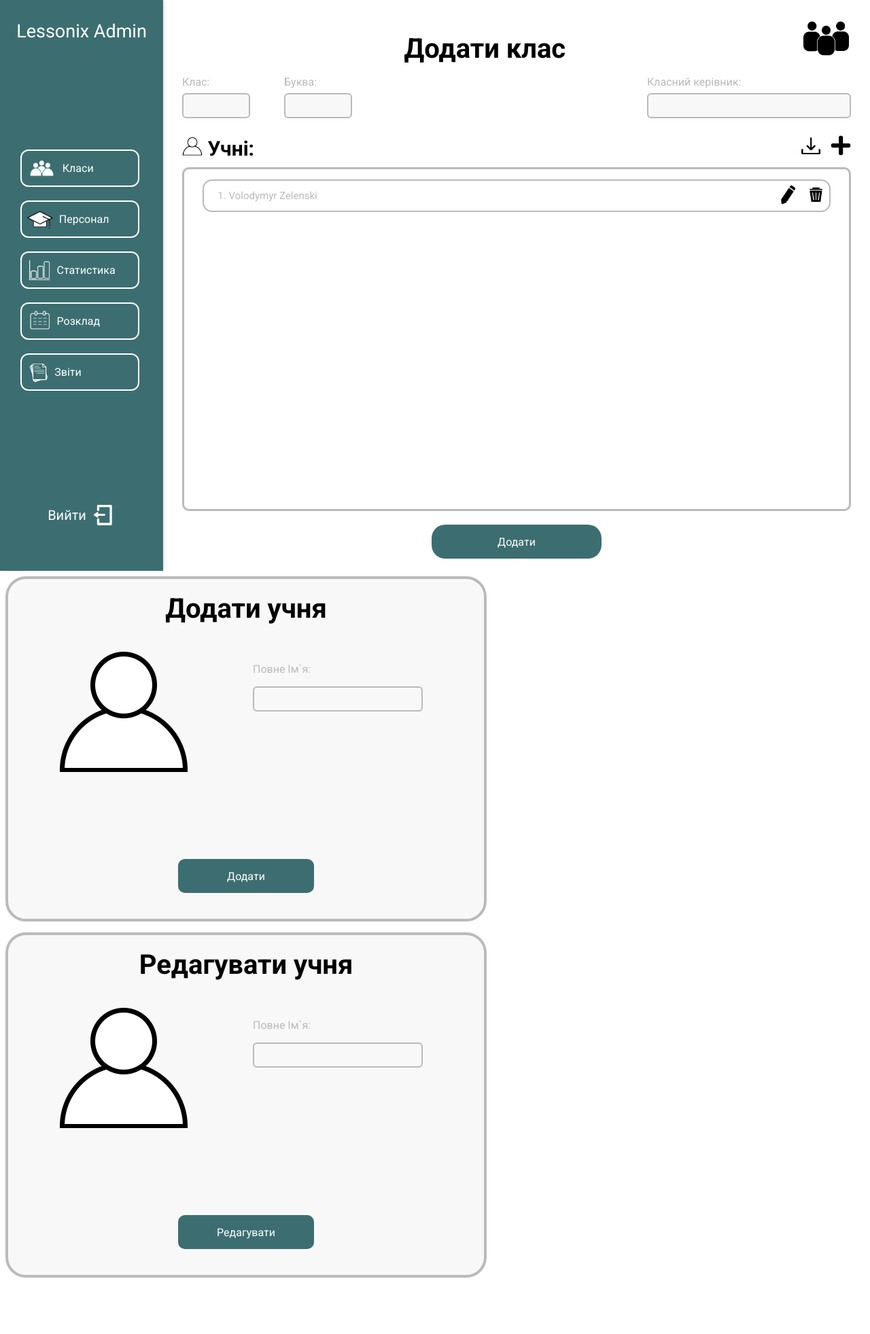
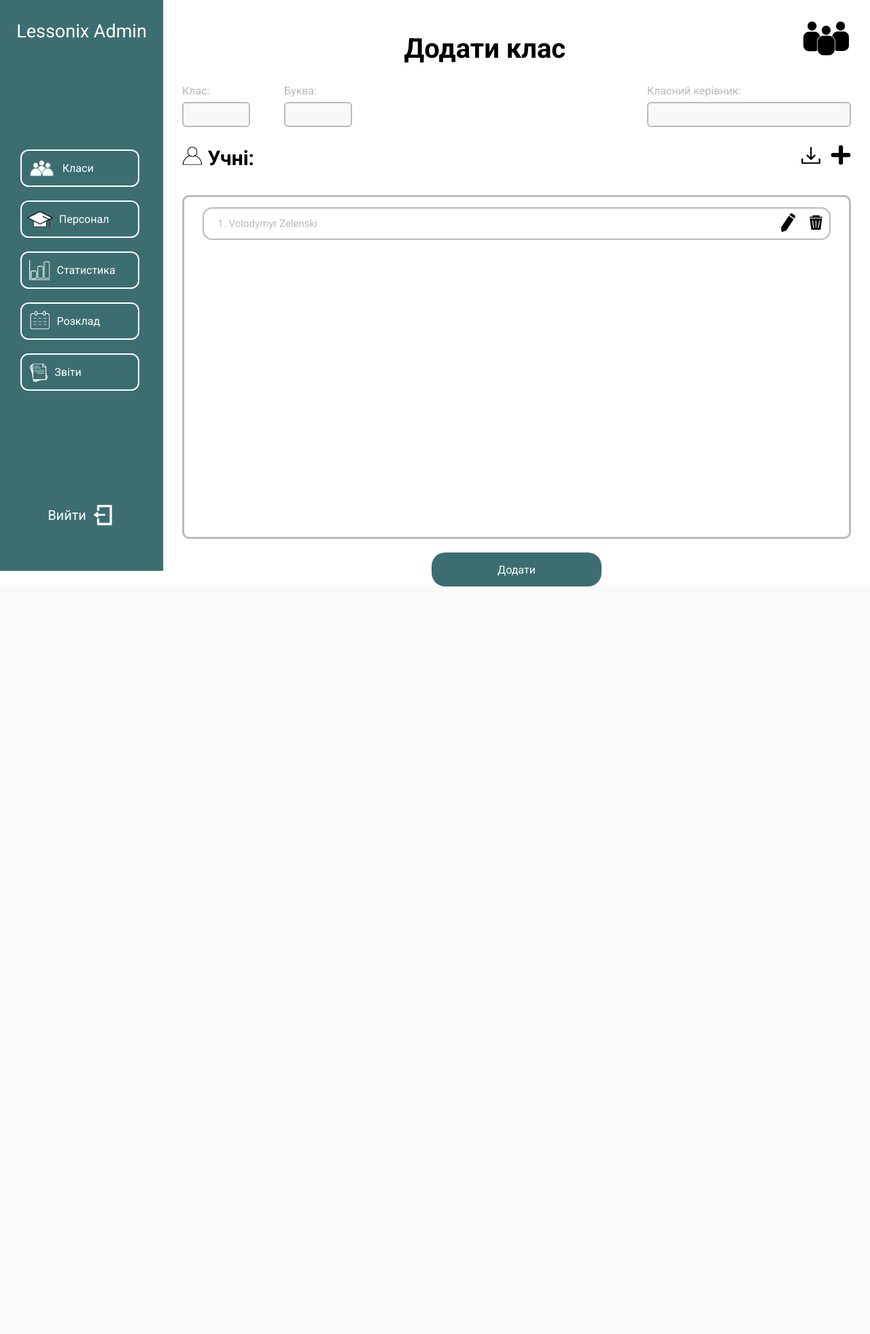
Before and after one commit to andrew-potapenko17/web-lessonixadmin, a Django app: template lessonixadmin/adminpanel/templates/adminpanel/addclass.html in a window 1280 px wide. Shown: the whole page at 68% size. After the commit the page ends 863 px from the top, so only its background shows below. Run offline with Django 4.2, Linux system fonts and the light colour scheme; the template is opened without the code that fills it, so the values that code supplies are empty.

Commit message:
dialog windows addclass page

```diff
--- a/lessonixadmin/adminpanel/templates/adminpanel/addclass.html
+++ b/lessonixadmin/adminpanel/templates/adminpanel/addclass.html
@@ -5,7 +5,6 @@
 {% block content %}
 
 <div class="mainContent">
-    <form method="POST" action="{% url 'addclass' %}">
         <div class="upper">
             <div class="header">
                 <span class="title">Додати клас</span>
@@ -35,12 +34,12 @@
                     <span>Учні:</span>
                 </div>
                 <div class="action-buttons">
-                    <a href="/">
+                    <button id="openinportform">
                         <img src="{% static "img/import-ico.png" %}" alt="import from xlxs" class="action-button"/>
-                    </a>
-                    <a href="/">
+                    </button>
+                    <button id="openaddstudent">
                         <img src="{% static "img/plus-ico.png" %}" alt="add student" class="action-button"/>
-                    </a>
+                    </buttton>
                 </div>
             </div>
             <div class="students-list">
@@ -50,12 +49,12 @@
                         <span class="name">Volodymyr Zelenski</span>
                     </div>
                     <div class="student-buttons">
-                        <a href="/">
+                        <button id="openeditstudent">
                             <img src="{% static "img/edit-ico.png" %}" alt="edit student"/>
-                        </a>
-                        <a href="/">
+                        </button>
+                        <button id="opendeletestudent">
                             <img src="{% static "img/delete-ico.png" %}" alt="delete student"/>
-                        </a>
+                        </button>
                     </div>
                 </div>
             </div>
@@ -67,11 +66,11 @@
                 </a>
             </div>
         </div>
-    </form>
 </div>
 
 <div class="addstudent-form">
     <form>
+        {% csrf_token %}
         <div class="addstudent-body">
             <div class="title">
                 <span>Додати учня</span>
@@ -98,6 +97,7 @@
 
 <div class="editstudent-form">
     <form>
+        {% csrf_token %}
         <div class="editstudent-body">
             <div class="title">
                 <span>Редагувати учня</span>
@@ -189,4 +189,24 @@
 
 <link rel="stylesheet" type="text/css" href="{% static 'styles/addclass.css' %}" />
 
+<script>
+    document.getElementById("openaddstudent").addEventListener("click", function () {
+        openModal(".addstudent-form");
+      });
+    document.getElementById("openinportform").addEventListener("click", function () {
+        openModal(".choosexlxs-form");
+      });
+    document.getElementById("openeditstudent").addEventListener("click", function () {
+        openModal(".editstudent-form");
+      });
+      document.getElementById("opendeletestudent").addEventListener("click", function () {
+        openModal(".deletestudent-form");
+      });
+    document.querySelector(".cancel-button").addEventListener("click", function () {
+        closeModal(".deletestudent-form");
+      });
+</script>
+
+<script src="{% static 'js/addclass.js' %}"></script>
+
 {% endblock content%}
--- /dev/null
+++ b/lessonixadmin/static/js/addclass.js
@@ -0,0 +1,24 @@
+function openModal(modalSelector) {
+    const modal = document.querySelector(modalSelector);
+    if (modal) {
+      modal.classList.add("visible");
+    }
+  }
+
+function closeModal(modalSelector) {
+    const modal = document.querySelector(modalSelector);
+    if (modal) {
+        modal.classList.remove("visible");
+    }
+  }
+
+
+document.querySelectorAll(
+  ".addstudent-form, .editstudent-form, .deletestudent-form, .choosexlxs-form, .xlxssucces-form, .xlxserror-form"
+).forEach((modal) => {
+  modal.addEventListener("click", function (e) {
+    if (e.target === modal) {
+        modal.classList.remove("visible");
+        }
+    });
+});
--- a/lessonixadmin/static/styles/addclass.css
+++ b/lessonixadmin/static/styles/addclass.css
@@ -160,25 +160,6 @@
     justify-content: center;
 }
 
-.addstudent-form .editstudent-form, .deletestudent-form,
-.choosexlxs-form, .xlxssucces-form, .xlxserror-form {
-    display: none;
-}
-
-.visible {
-    height: 100%;
-    width: 100%;
-    background: rgba(0,0,0,0.35);
-    position: fixed;
-    top: 0;
-    left: 0;
-    z-index: 9999;
-
-    display: flex;
-    justify-content: center;
-    align-items: center;
-}
-
 .addstudent-body, .editstudent-body{
     background-color: #f8f8f8;
     border-radius: 30px;
@@ -329,3 +310,35 @@
     align-items: center;
     justify-content: center;
 }
+
+.addstudent-form,
+.editstudent-form,
+.deletestudent-form,
+.choosexlxs-form,
+.xlxssucces-form,
+.xlxserror-form {
+  display: none;
+}
+
+.visible {
+    height: 100%;
+    width: 100%;
+    background: rgba(0,0,0,0.35);
+    position: fixed;
+    top: 0;
+    left: 0;
+    z-index: 9999;
+
+    display: flex;
+    justify-content: center;
+    align-items: center;
+}
+
+button {
+    all: unset;
+    background: none;
+    border: none;
+    cursor: pointer;
+    box-shadow: none;
+    outline: none;
+}
```
